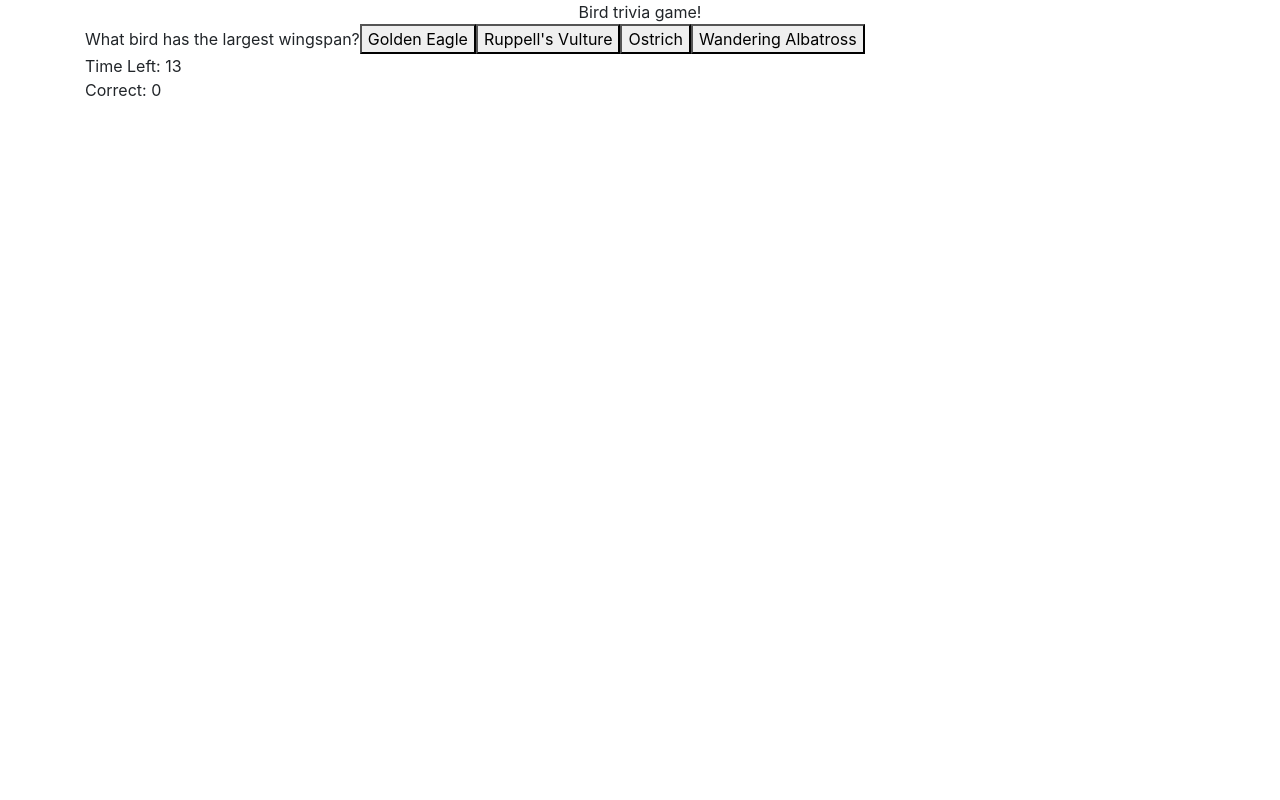
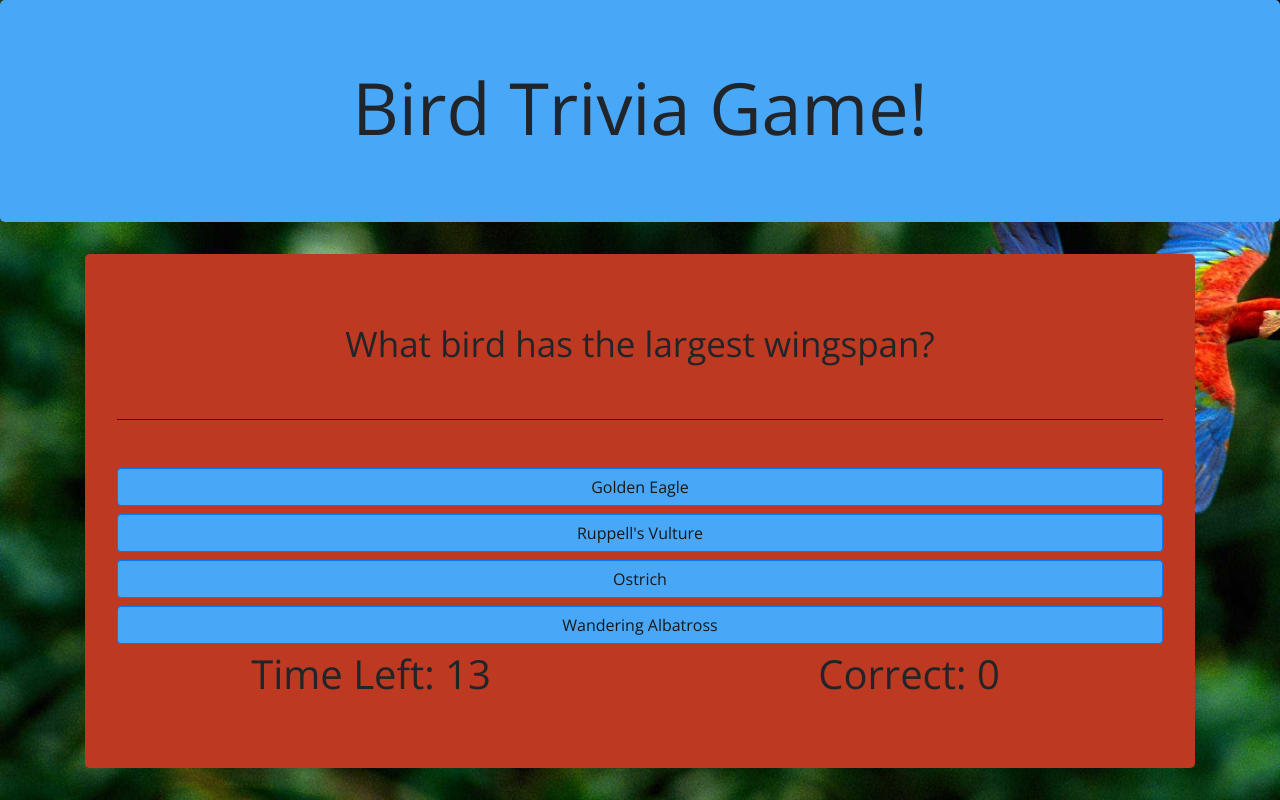
Before and after one commit to tyler-stewart1026/Triviagame, a plain HTML site: page index.html in a window 1280 px wide. Both pictures are taken after a click on the button "Begin". Drawn offline with nearby package versions, Linux system fonts and the light colour scheme.

Commit message:
styled now, not final, still may change things

```diff
--- a/assets/css/style.css
+++ b/assets/css/style.css
@@ -1,7 +1,76 @@
+/* body styling */
+body {
+    background-color: #181818;
+    font-family: 'Open Sans', sans-serif;
+    background-image: url(../images/bird-background.jpg);
+    background-size: cover;
+    /* background-position: center;  */
+    background-repeat: no-repeat;
+}
+
+/* Sweet Alert styling */
+.swal {
+    font-family: 'Open Sans', sans-serif;
+}
+
+.swal-button {
+    color: #181818;
+    background-color: #49a7f7;
+}
+
+.swal-modal {
+    background-color: #efda00;
+}
+
+.swal-text {
+    font-size: 30px;
+    color: #181818;
+}
+
+/* Buttons */
 .buttonDiv {
     text-align: center;
 }
 
-.header {
+.startButt {
+    color: #181818;
+}
+
+.btn {
+    background-color: #49a7f7;
+    color: #181818
+}
+.btn:hover {
+    background-color: #efda00;
+    color: #181818;
+  }
+
+  /* Game area content */
+.gameArea, .choicesArea {
     text-align: center;
 }
+
+.gameArea {
+    font-size: 35px;
+}
+
+.jumbotron {
+    text-align: center;
+    background-color: #49a7f7;
+}
+
+.gameJumbo {
+    background-color: #bd3921;
+}
+
+hr {
+    border-top: .5px solid #181818;
+}
+
+.timeLeft {
+    font-size: 40px;
+}
+
+.correctNum {
+    font-size: 40px;
+}
--- a/assets/javascript/app.js
+++ b/assets/javascript/app.js
@@ -1,9 +1,9 @@
 
-// Variables
-// =====================
+// Variables============================================
+// ====================================================================================================================
 
-// game date variable
-// Ready document, add clicks here.
+
+// Ready document
 $(document).ready(function () {
     // questions arr full of OBJ's
     var questionArr = [{
@@ -25,74 +25,143 @@ $(document).ready(function () {
         question: "What bird has the longest life span?",
         choices: ["Ostrich", "Swan", "Cockatoo", "Parrot"],
         correct: "Parrot"
+    },
+    {
+        question: "One ostrich egg is equal to the weight of how many chicken eggs?",
+        choices: ["24", "12", "6", "3"],
+        correct: "24"
+    },
+    {
+        question: "What color are American Robin's eggs?",
+        choices: ["white", "blue", "pink", "green"],
+        correct: "blue"
+    },
+    {
+        question: "BONUS: What was Long John Silver's parrot's name?",
+        choices: ["Captain Flint", "Chocobo", "Blood-Wing", "Sheldon"],
+        correct: "Captain Flint"
     }]
+
+    // object with game data
     var gameData = {
         points: 0,
         timeLeft: 15,
         qCounter: -1,
     }
+
+    // timer interval var
     var intervalId;
 
+    // Functions============================================
+    // ====================================================================================================================
 
+    // function that displays my questions
 
     function displayQ() {
+
+        // increase qcounter by 1, this is how I change my question using an array of OBJ's
         gameData.qCounter++
         gameData.timeLeft = 15;
         countDown();
         $('.gameArea').empty()
+        $('.choicesArea').empty()
+        $('.timerArea').empty()
+        $('.correctArea').empty()
+        $('.gameArea').append(questionArr[gameData.qCounter].question)
 
-        $('.gameArea').append(questionArr[gameData.qCounter].question)
+        // loops through my array of questions.choices of each question depending on what the index og qcounter is on
         for (var i = 0; i < questionArr[gameData.qCounter].choices.length; i++) {
-            $('.gameArea').append(`<button class="buttons">${questionArr[gameData.qCounter].choices[i]}</button>`)
+
+            // stopping the loop after questions are done?
+            if (questionArr[gameData.qCounter[i]] > questionArr.length) {
+                stop();
+                swal("Game Over!")
+            }
+
+            // append the correlating choices to the DOM as buttons
+            $('.choicesArea').append(`<button class="btn btn-primary btn-block buttons">${questionArr[gameData.qCounter].choices[i]}</button>`)
         }
-        $('.gameArea').append(`<div class="timeLeft">Time Left: ${gameData.timeLeft}</div>`)
-        $('.gameArea').append(`<div>Correct: ${gameData.points}</div>`)
+
+        // my timers and correct guesses appended to DOM
+        $('.timerArea').append(`<div class="timeLeft">Time Left: ${gameData.timeLeft}</div>`)
+        $('.correctArea').append(`<div class="correctNum">Correct: ${gameData.points}</div>`)
+
     };
 
+    // Game Start============================================
+    // ====================================================================================================================
+
+    // hide game Area jumbo
+    $('.gameJumbo').css("display", "none")
 
     // Start Button Function starts the game
     $('.startButt').click(function () {
+
+        // test click
         console.log("click")
+
         // game start function
         $('.startButt').css("display", "none")
+        $('.gameJumbo').css("display", "block")
         displayQ();
         countDown();
     })
+
+    // append questionArr index of 0 which starts us at the first question
     $('.gameArea').append(questionArr[0])
+
     // click function on my buttons and logs user guess
     $(document).on("click", ".buttons", function (event) {
         var userGuess = $(this).text();
 
-
         // Testing user guess click
         console.log(userGuess);
         console.log(questionArr[gameData.qCounter].correct);
+
+        // is correct display correct alert and move to next question
         if (userGuess === questionArr[gameData.qCounter].correct) {
+            swal("Correct!")
+
             // adding one to my Question counter pulling from question Array
             console.log("You win!")
             gameData.points++
             displayQ()
         }
-        else {
-            console.log("incorrect")
+        else if (userGuess !== questionArr[gameData.qCounter].correct) {
+            swal("Incorrect!")
         }
     })
+
+    // Timers============================================
+    // ====================================================================================================================
 
     function countDown() {
 
         clearInterval(intervalId);
 
-        intervalId = setInterval(decrement, 1000);
+        intervalId = setInterval(decrement, 1000)
     };
 
     function decrement() {
+        // Decrease time left by 1
         gameData.timeLeft--
 
+        // if out of time move to next question and alert user
         if (gameData.timeLeft === 0) {
+            swal("You ran out of time!")
             clearInterval(intervalId);
             displayQ();
         };
         $('.timeLeft').html("Time Left: " + gameData.timeLeft);
     }
 
+    // function to stop timer(NOT WORKING CURRENTLY UGH)
+    function stop() {
+
+        clearInterval(intervalId)
+        swal("game over!");
+    }
 });
+
+
+// stuff to go over, timer stop function, stopping clock when alert is displayed(starting it when screen/alert is clicked), errors at end of code when questions are done
--- a/index.html
+++ b/index.html
@@ -4,26 +4,34 @@
 <head>
     <meta charset="UTF-08">
     <meta name="viewport" content="width=device-width, initial-scale=1.0">
+    <!-- Font -->
+    <link href="https://fonts.googleapis.com/css?family=Open+Sans:300&display=swap" rel="stylesheet">
+    <!-- Parrot Favicon -->
+    <link href="assets/images/parrot-icon.png" rel="icon" type="img/x-icon">
     <!-- Bootstrap CDN -->
     <link rel="stylesheet" href="https://stackpath.bootstrapcdn.com/bootstrap/4.3.1/css/bootstrap.min.css"
         integrity="sha384-ggOyR0iXCbMQv3Xipma34MD+dH/1fQ784/j6cY/iJTQUOhcWr7x9JvoRxT2MZw1T" crossorigin="anonymous">
     <!-- stylesheet -->
     <link href="assets/css/style.css" type="text/css" rel="stylesheet">
+    <!-- Sweet Alert -->
+    <script src="https://unpkg.com/sweetalert/dist/sweetalert.min.js"></script>
 </head>
 
 <title>
-    Trivia Game!
+    Birb Trivia
 </title>
 
 <body>
 
-    <div class="container">
-        <div class="row">
-            <div class="header col-md-12">
-                Bird trivia game!
-            </div>
+
+    <div class="jumbotron">
+        <div class="container">
+            <h1 class="display-3">
+                Bird Trivia Game!
+            </h1>
         </div>
     </div>
+
 
     <div class="container">
         <div class="row">
@@ -33,9 +41,28 @@
         </div>
     </div>
 
+
     <div class="container">
-        <div class="gameArea">
+        <div class="jumbotron gameJumbo">
 
+            <div class="gameArea">
+
+            </div>
+
+            <hr class="my-5">
+
+            <div class="choicesArea">
+
+            </div>
+            <div class="row">
+                <div class="timerArea col-md-6">
+
+                </div>
+
+                <div class="correctArea col-md-6">
+
+                </div>
+            </div>
         </div>
     </div>
 
```
Also changed, not shown: assets/images/bird-background.jpg (added), assets/images/blueBackground.jpg (added), assets/images/color-theme.jpg (added), 1 other file.
